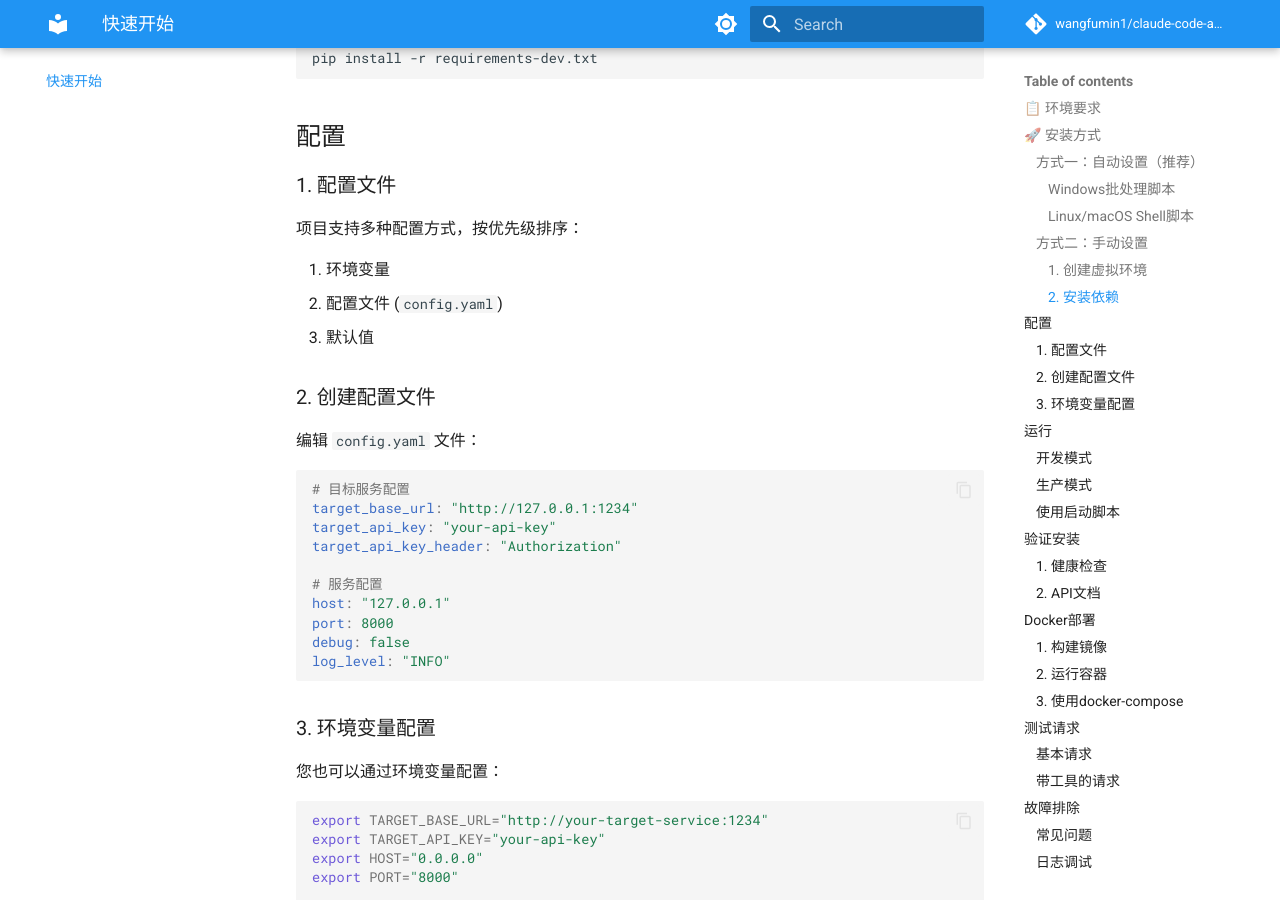
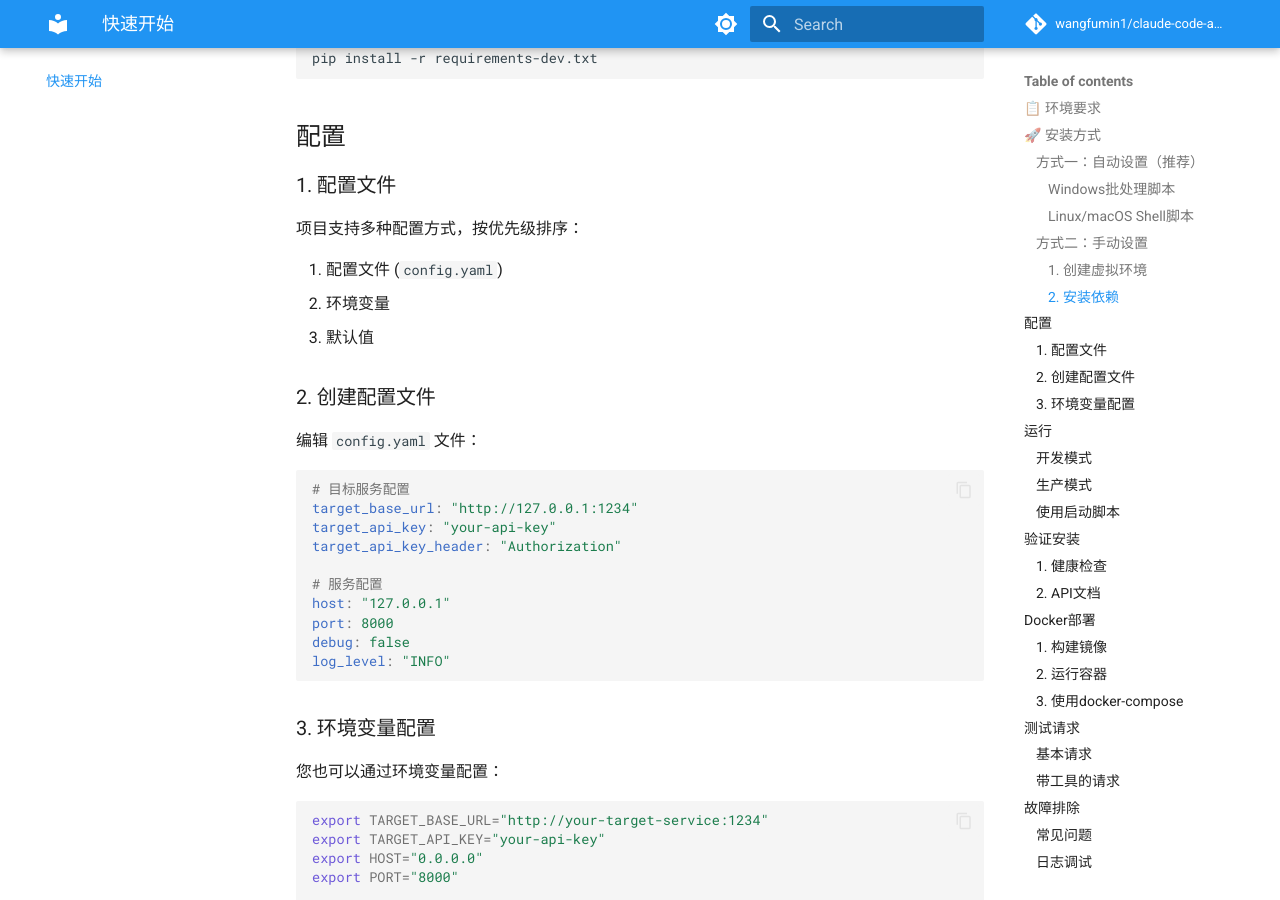
Before and after one commit to wangfumin1/claude-code-adapter-fastapi, an MkDocs documentation site: the page built from docs/getting-started.md, in a window 1280 px wide and 900 px high, scrolled down 2377 px. Built offline with MkDocs 1.6.1 and Material for MkDocs 9.7.7, drawn with Linux system fonts in a browser that asks for light colours; comment, search, counter and statistics services are not loaded.

Commit message:
docs: 调整配置方式优先级顺序，确保配置文件优先于环境变量

```diff
--- a/docs/getting-started.md
+++ b/docs/getting-started.md
@@ -117,8 +117,8 @@ pip install -r requirements-dev.txt
 
 项目支持多种配置方式，按优先级排序：
 
-1. 环境变量
-2. 配置文件 (`config.yaml`)
+1. 配置文件 (`config.yaml`)
+2. 环境变量
 3. 默认值
 
 ### 2. 创建配置文件
```
